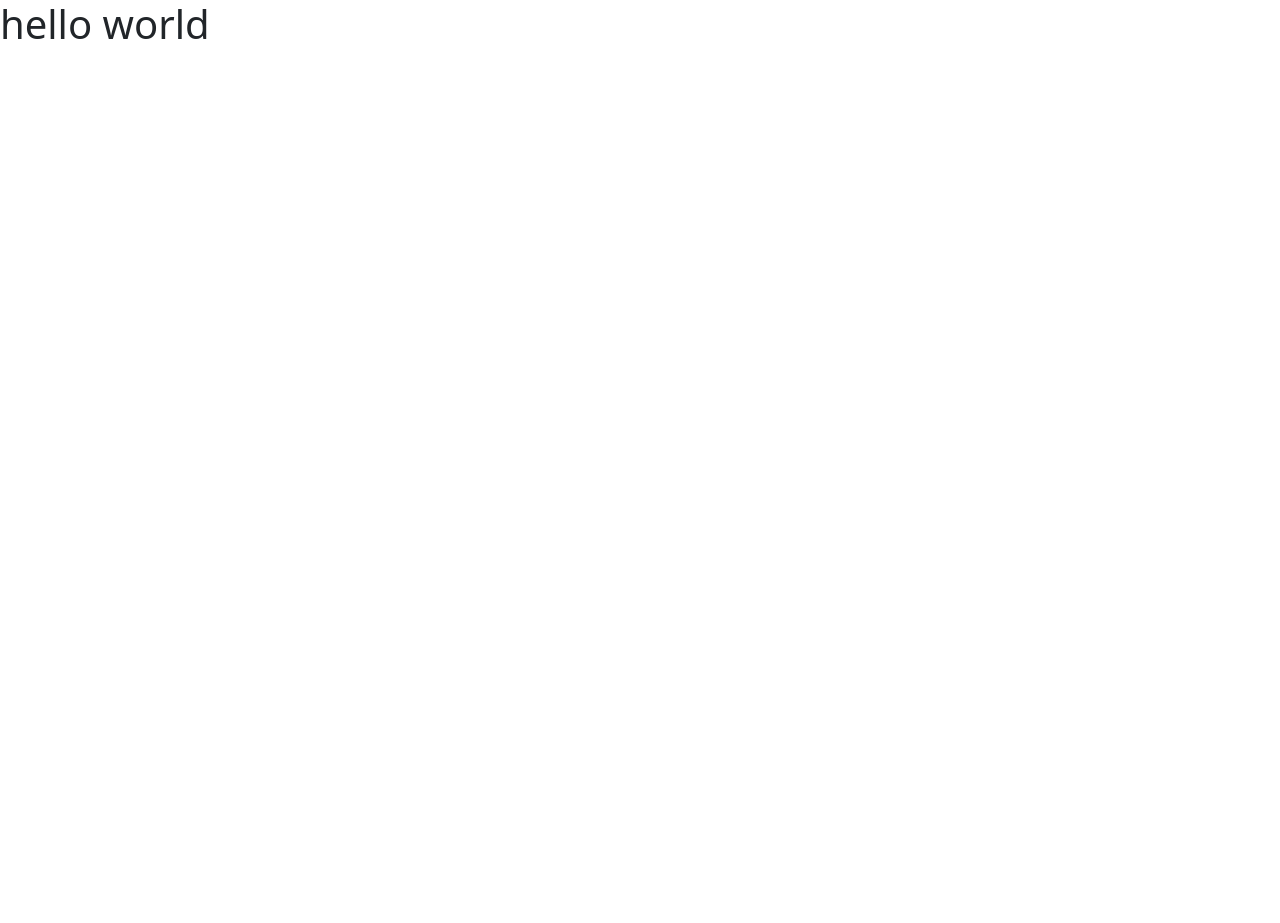
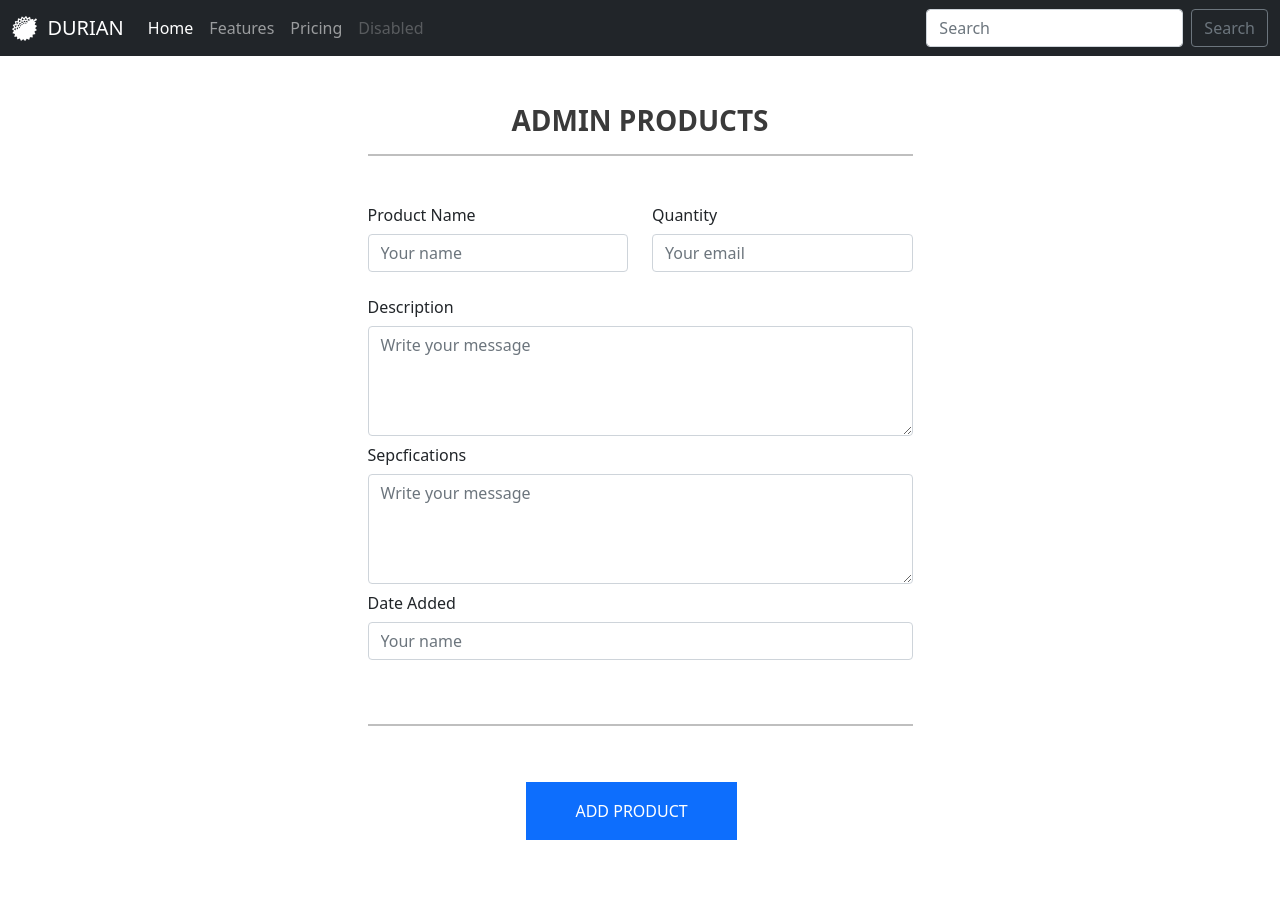
Before and after one commit to leocabibihan-school-account/durian, a plain HTML site: page prototype/admin-products.html in a window 1280 px wide. Before the commit the page ends 800 px from the top, so only its background shows below. Drawn offline with nearby package versions, Linux system fonts and the light colour scheme.

Commit message:
admin-products chuchu

```diff
--- a/prototype/admin-products.html
+++ b/prototype/admin-products.html
@@ -6,8 +6,92 @@
   <meta name="viewport" content="width=device-width, initial-scale=1.0">
   <title>Document</title>
   <link rel="stylesheet" href="style.css">
+  <link rel="stylesheet" href="admin-products.css">
+  <link rel="stylesheet" href="footer.css">
 </head>
 <body>
-  <h1>hello world</h1>
+  <nav class="navbar navbar-expand-lg navbar-dark bg-dark">
+
+    <div class="container-fluid">
+      <img src="img/durian.png" width="25"alt=""><a class="navbar-brand" href="#">&nbsp;   DURIAN</a>
+
+
+      <button class="navbar-toggler" type="button" data-bs-toggle="collapse" data-bs-target="#navbarNav" aria-controls="navbarNav" aria-expanded="false" aria-label="Toggle navigation">
+        <span class="navbar-toggler-icon"></span>
+
+      </button>
+      <div class="collapse navbar-collapse" id="navbarNav">
+        <ul class="navbar-nav">
+          <li class="nav-item">
+            <a class="nav-link active" aria-current="page" href="#">Home</a>
+          </li>
+          <li class="nav-item">
+            <a class="nav-link" href="#">Features</a>
+          </li>
+          <li class="nav-item">
+            <a class="nav-link" href="#">Pricing</a>
+          </li>
+          <li class="nav-item">
+            <a class="nav-link disabled" href="#" tabindex="-1" aria-disabled="true">Disabled</a>
+          </li>
+        </ul>
+      </div>
+      <form class="d-flex">
+        <input class="form-control me-2" type="search" placeholder="Search" aria-label="Search">
+        <button type="button" class="btn btn-outline-secondary">Search</button>
+      </form>
+    </div>
+  </nav>
+  <div class="content">
+
+    <div class="container">
+      <div class="row align-items-stretch justify-content-center no-gutters">
+        <div class="col-md-7">
+          <div class="form h-100 contact-wrap p-5">
+            <h3 class="text-center"><b style="color:rgb(58, 58, 58)">ADMIN PRODUCTS</b></h3>
+            <hr style="height:2px; color: black;"><br>
+            <form class="mb-5" id="contactForm" name="contactForm">
+              <div class="row">
+                <div class="col-md-6 form-group mb-3">
+                  <label for="" class="col-form-label">Product Name</label>
+                  <input type="text" class="form-control" name="name" id="name" placeholder="Your name">
+                </div>
+                <div class="col-md-6 form-group mb-3">
+                  <label for="" class="col-form-label">Quantity</label>
+                  <input type="email" class="form-control" name="email" id="email"  placeholder="Your email">
+                </div>
+              </div>
+              <div class="row mb-5">
+                <div class="col-md-12 form-group mb-3">
+                  <label for="message" class="col-form-label">Description</label>
+                  <textarea class="form-control" name="message" id="message" cols="30" rows="4"  placeholder="Write your message"></textarea>
+
+              <div class="row mb-5">
+                <div class="col-md-12 form-group mb-3">
+                  <label for="message" class="col-form-label">Sepcfications</label>
+                  <textarea class="form-control" name="message" id="message" cols="30" rows="4"  placeholder="Write your message"></textarea>
+
+                <div class="row">
+                  <div class="col-md-12 form-group mb-3">
+                    <label for="" class="col-form-label">Date Added</label><br>
+                    <input type="text" class="form-control" name="name" id="name" placeholder="Your name"><br><br><hr style="height:2px; color: black;"><br>
+                  </div>
+              <div class="row justify-content-center">
+                <div class="col-md-5 form-group text-center">
+                  <input type="submit" value="ADD PRODUCT" class="btn btn-block btn-primary rounded-0 py-3 px-5">
+
+                </div>
+              </div>
+            </form>
+
+
+          </div>
+        </div>
+      </div>
+    </div>
+  </div>
+
+
 </body>
+
 </html>
```
